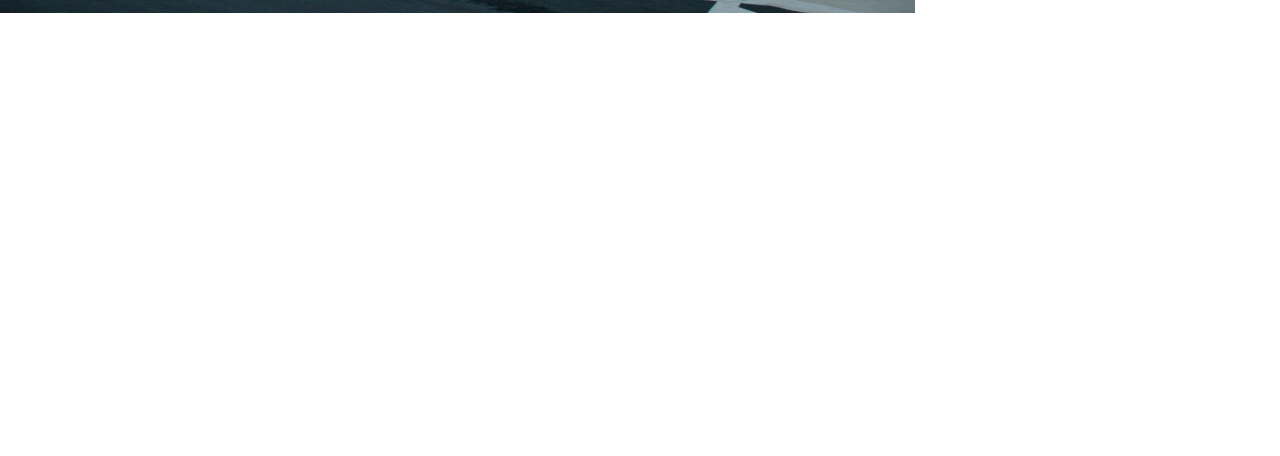
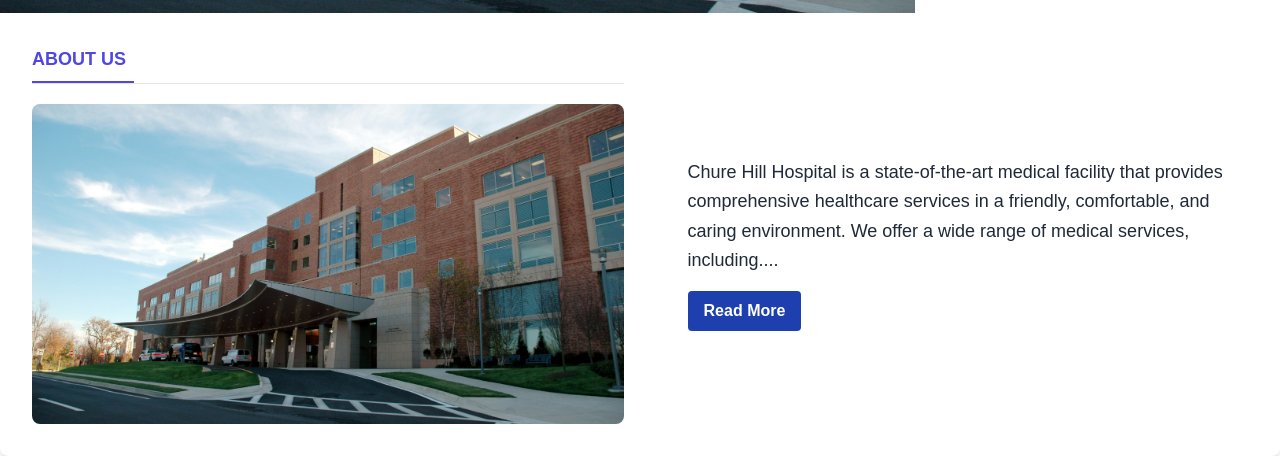
Before and after one commit to ashish10adhikari/Hospital-Tailwind-Website, a website: page public/index.html in a window 1280 px wide. Shown: the part 559-1015 px from the top of the page. Before the commit the page ends 800 px from the top, so only its background shows below. Drawn offline with nearby package versions, Linux system fonts and the light colour scheme.

Commit message:
added about us

```diff
--- a/public/index.html
+++ b/public/index.html
@@ -384,6 +384,32 @@
   </div>
   <!--=============== Image slider ===============-->
 
+  <!--=============== About us ===============-->
+
+  <div
+    class="aboutus-container mx-auto mt-0 md:mt-0 md:flex md:flex-row items-center gap-8 p-8 bg-white rounded-lg shadow-md">
+    <div class="w-full md:w-1/2">
+      <div class="border-b mb-5 justify-between text-lg flex">
+        <div class="text-indigo-600 flex items-center pb-2 pr-2 border-b-2 border-indigo-600 uppercase">
+          <h2 class="font-semibold">About Us</h2>
+        </div>
+      </div>
+      <img src="images/slide1.jpg" alt="About Us" class="w-full md:h-64 lg:h-80 rounded-lg object-cover">
+    </div>
+    <div class="w-full md:w-1/2 md:pl-8 flex flex-col justify-center">
+      <div style="margin-top: 20px;">
+        <p class="text-lg leading-relaxed text-gray-800">Chure Hill Hospital is a state-of-the-art medical facility that
+          provides comprehensive healthcare services in a friendly, comfortable, and caring environment. We offer a wide
+          range of medical services, including....</p>
+        <a href="#" class="block mt-4">
+          <button class="bg-blue-800 hover:bg-blue-600 text-white font-bold py-2 px-4 rounded">
+            Read More
+          </button>
+        </a>
+      </div>
+    </div>
+  </div>
+  <!--=============== About us ===============-->
 </body>
 
 </html>
```
Also changed, not shown: public/output.css.
